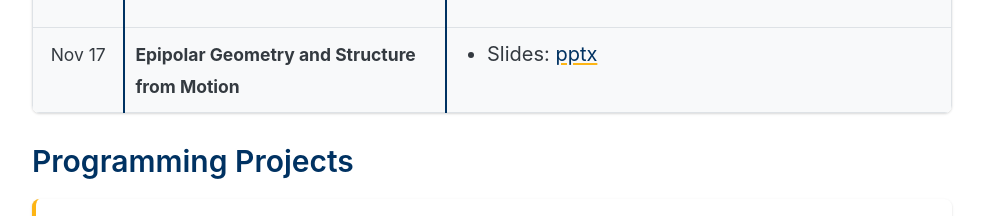
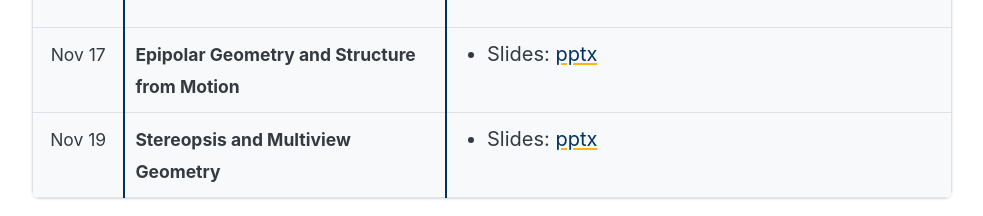
Before and after one commit to cal-cs180/cal-cs180.github.io, a plain HTML site: page fa26/index.html in a window 1280 px wide. Shown: the part 5008-5224 px from the top of the page, without its empty margins (268-1251 px from the left). Drawn offline with Linux system fonts and the light colour scheme.

Commit message:
Nov 19: Stereopsis and Multiview Geometry slides

```diff
--- a/fa26/index.html
+++ b/fa26/index.html
@@ -1149,6 +1149,24 @@
           </tr>
 
           <tr class="table-row-border">
+            <td class="table-cell table-cell-right-border text-center" style="width: 8%">
+              <span class="font-helvetica">Nov 19</span>
+            </td>
+            <td class="table-cell" style="width: 62%">
+              <b><span class="font-helvetica">Stereopsis and Multiview Geometry</span></b>
+            </td>
+            <td class="table-cell table-cell-left-border" style="width: 28%">
+              <ul>
+                <li>
+                  Slides:
+                  <a href="./Lectures/SfMMultiview2026.pptx">pptx</a>
+                </li>
+              </ul>
+            </td>
+          </tr>
+
+
+          <tr class="table-row-border">
             <td
               class="table-cell table-cell-right-border text-center"
               style="width: 8%"
@@ -1792,7 +1810,7 @@
       courseInfo.after(classSchedule);
       const projects = [...document.querySelectorAll('section')].find((section) => section.querySelector('h2')?.textContent.trim() === 'Programming Projects');
       classSchedule.after(projects);
-      [...classSchedule.querySelectorAll('tbody tr')].slice(23).forEach((row) => row.remove());
+      [...classSchedule.querySelectorAll('tbody tr')].slice(24).forEach((row) => row.remove());
 
       const projectItems = [...projects.querySelectorAll(':scope > .project-item')];
       const nerfProject = projectItems.find((item) => item.textContent.includes('Neural Radiance Field'));
```
Also changed, not shown: 1 other file.
